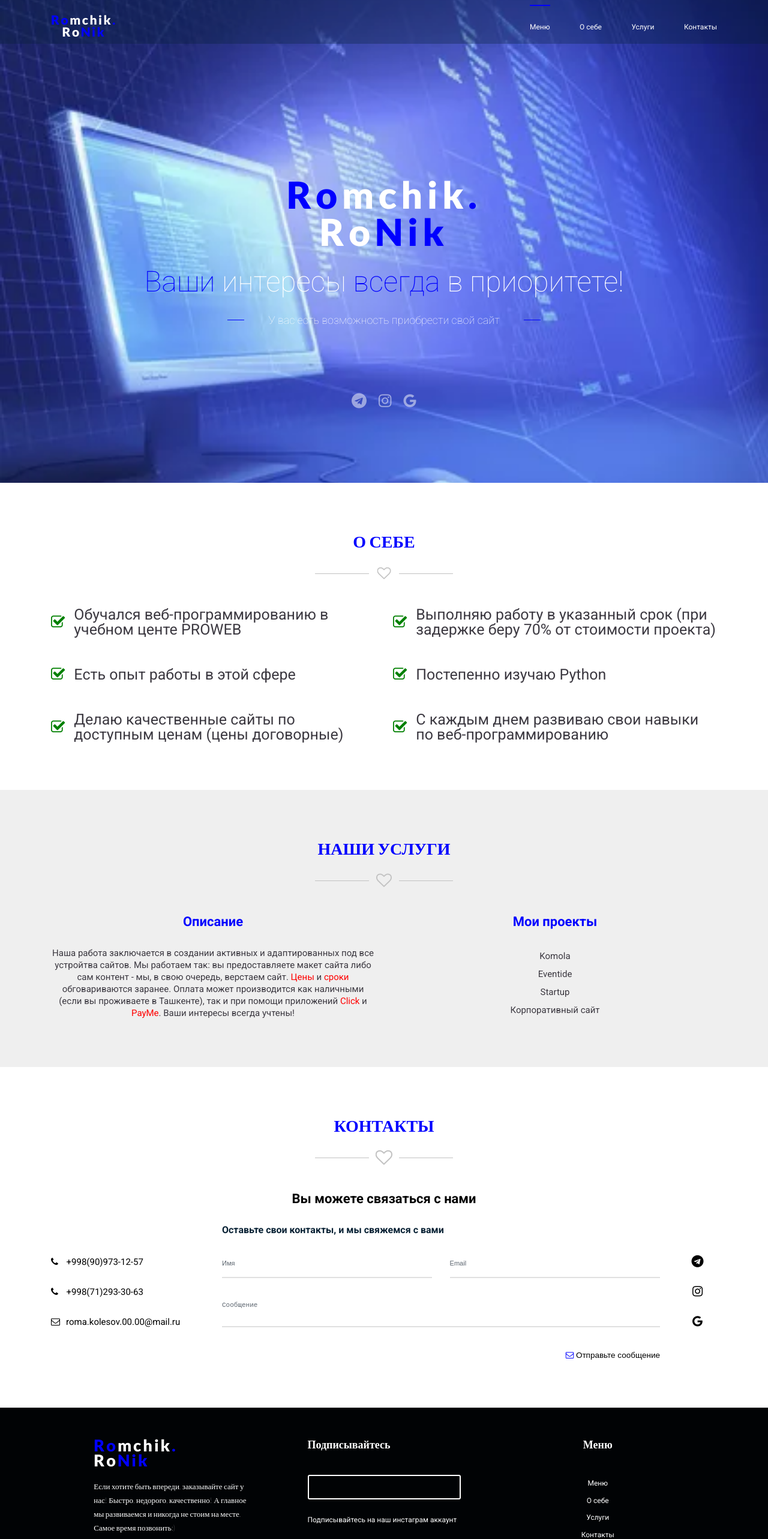
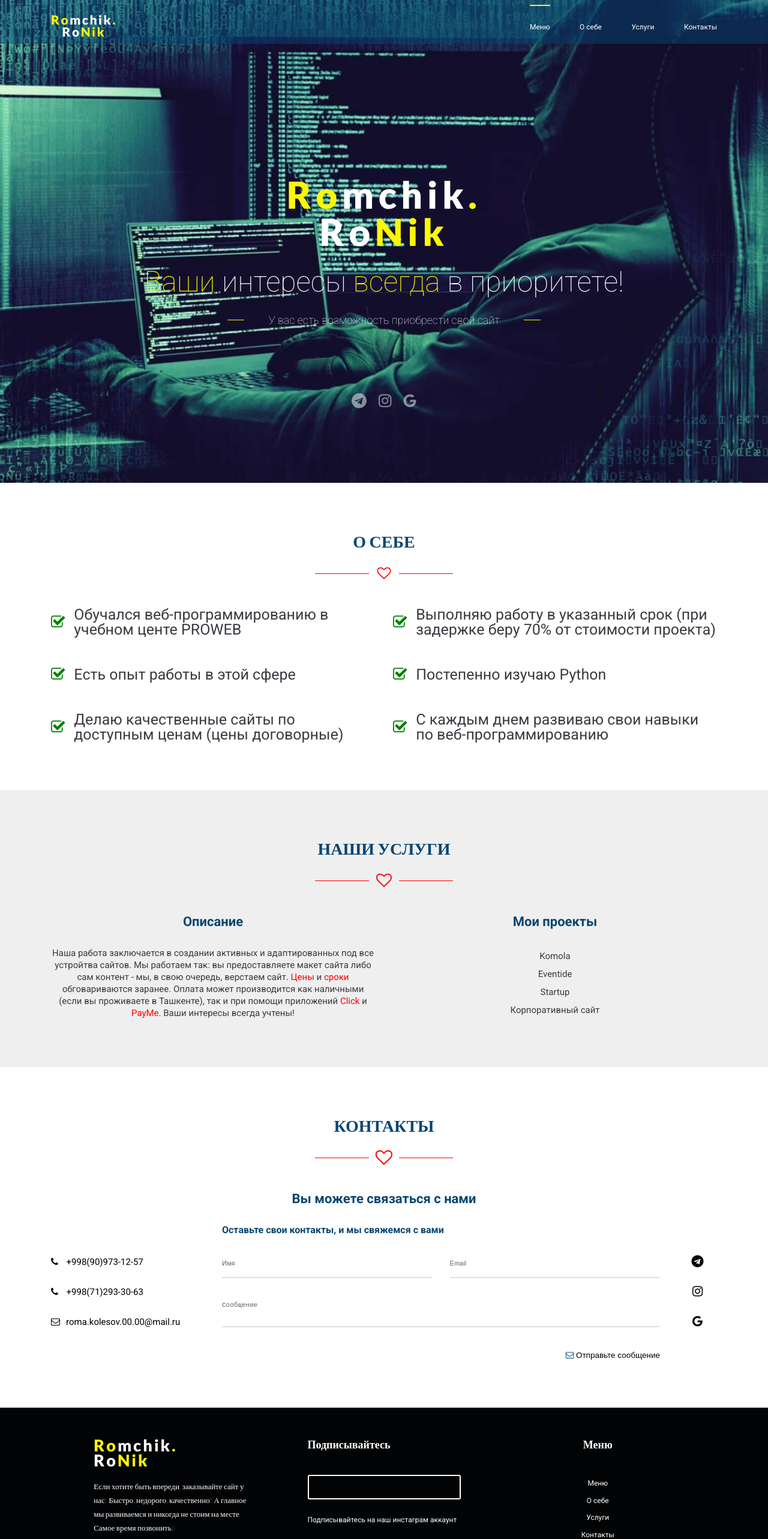
Before and after one commit to Romchikronik/Ronik, a website: page app/index.html in a window 1280 px wide. Shown: the whole page at 60% size. Drawn offline with Linux system fonts and the light colour scheme.

Commit message:
поменял дизайн сайта

```diff
--- a/app/precss/_var.scss
+++ b/app/precss/_var.scss
@@ -1,4 +1,4 @@
 $white: #fff;
 $black: #000;
-$blue: blue;
-$d-blue: #062033;
+$blue: rgb(252, 248, 2);
+$d-blue: #064572;
--- a/app/precss/style.scss
+++ b/app/precss/style.scss
@@ -46,7 +46,7 @@ body{
 .title{
     text-align: center;
     text-transform: uppercase;
-    color: $blue;
+    color: $d-blue;
     @include font;
     font-size: 28px;
     margin-bottom: 25px;
@@ -55,14 +55,14 @@ body{
 .heart{
     @include flex;
     font-size: 22px;
-    color: #c2c2c2;
+    color: red;
     margin-bottom: 45px;
     &::before,
     &::after{
         content: "";
         width: 90px;
         height: 1px;
-        background: #c2c2c2;
+        background: red;
     }
     .fa{
         margin: 0 14px;
@@ -88,14 +88,14 @@ section{
 
 .header{
     padding-bottom: 122px;
-    @include bg('../img/header_bg.webp');
+    @include bg('../img/header_bg.jpg');
     text-align: center;
     color: $white;
     padding-top: 293px;
     @include _767(padding-top, 200px);
     &-nav{
         padding: 23px 0 10px;
-        background: rgba($color: $d-blue, $alpha: 0.3);
+        background: rgba($color: $d-blue, $alpha: 0.5);
         position: absolute;
         top: 0;
         left: 0;
@@ -295,7 +295,7 @@ section{
     }
     &__title{
         font-size: 22px;
-        color: $blue;
+        color: $d-blue;
         margin-bottom: 30px;
     }
     &__text{
@@ -325,6 +325,7 @@ section{
        text-align: center;
        font-size: 22px;
        margin-bottom: 30px;
+       color: $d-blue;
     }
     &-row{
         @include flex();
@@ -348,7 +349,7 @@ section{
          @include _1999(font-size, 14px);
          @include _991(margin, 0 10px);
          &:hover{
-             color: $blue;
+             color: $d-blue;
          }
          .fa{
              margin-right: 10px;
@@ -376,7 +377,7 @@ section{
             padding: 0 0 17px;
             margin-bottom: 39px;
             font-size: 11px;
-            color: $d-blue;
+            color: #000;
             &::placeholder{
                 color: #5b646e;
             }
@@ -394,7 +395,7 @@ section{
             @include _767(margin-right, auto);
             cursor: pointer;
             .fa{
-                color: $blue;
+                color: $d-blue;
             }
         }
     }
@@ -414,7 +415,7 @@ section{
          font-size: 20px;
          transition: 0.5s;
          &:hover{
-             color: $blue;
+             color: $d-blue;
          }
         }
     }
@@ -486,6 +487,10 @@ section{
             font-size: 12px;
             color: $white;
             line-height: 28.5px;
+            transition: 0.3s;
+            &:hover{
+                color: $blue;
+            }
         }
     }
     .col-xl-3:not(:last-child){
```
Also changed, not shown: app/css/style.css, app/css/style.min.css, app/img-original/header_bg.jpg (added), app/img-original/header_bg.webp (deleted), app/img/header_bg.jpg (added), app/img/header_bg.webp (deleted), 1 other file.
